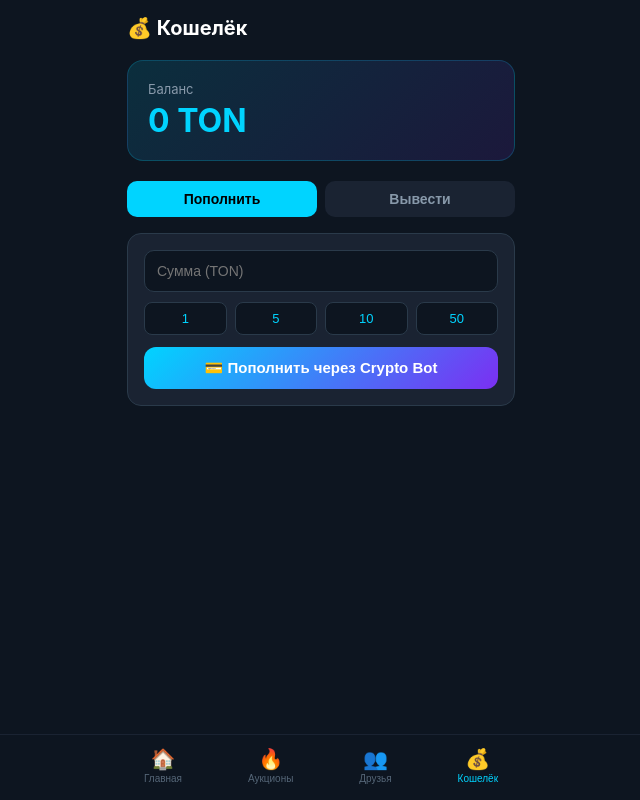
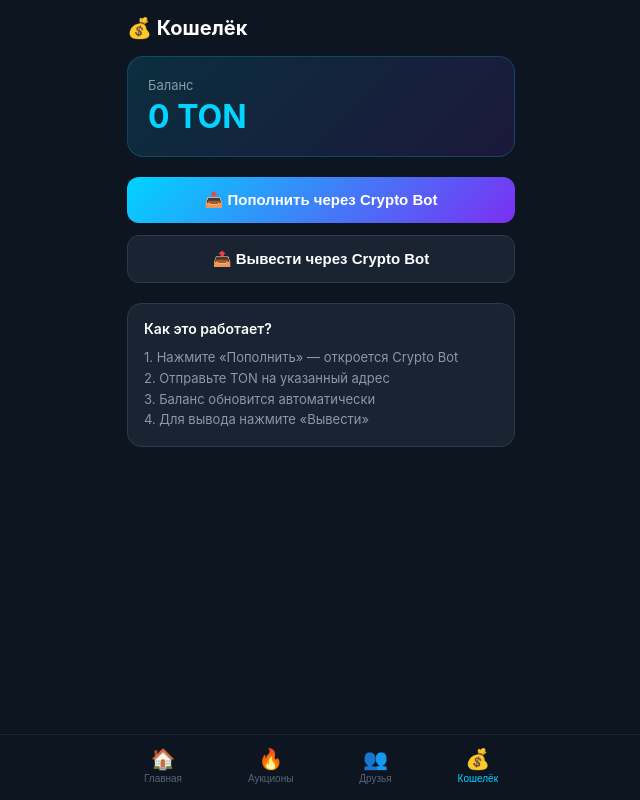
Before and after one commit to g89614544540-ship-it/tondrop, a React (Vite) app: page / in a window 1280 px wide. Both pictures are taken after a click on the button "💰 Кошелёк". Shown: the whole page, without its empty margins (319-959 px from the left). Built offline with nearby package versions, Linux system fonts and the light colour scheme.

Commit message:
wallet crypto bot

```diff
--- a/src/pages/Wallet.tsx
+++ b/src/pages/Wallet.tsx
@@ -1,4 +1,4 @@
-import React, { useState } from 'react';
+import React from 'react';
 
 interface Props {
   balance: number;
@@ -6,41 +6,40 @@
   onWithdraw: (amount: number) => void;
 }
 
-const Wallet: React.FC<Props> = ({ balance, onDeposit, onWithdraw }) => {
-  const [amount, setAmount] = useState('');
-  const [mode, setMode] = useState<'deposit' | 'withdraw'>('deposit');
+const Wallet: React.FC<Props> = ({ balance }) => {
+  const openDeposit = () => {
+    window.open('https://t.me/CryptoBot?start=pay', '_blank');
+  };
 
-  const handleAction = () => {
-    const val = parseFloat(amount);
-    if (!val || val <= 0) return;
-    if (mode === 'deposit') onDeposit(val);
-    else onWithdraw(val);
-    setAmount('');
+  const openWithdraw = () => {
+    window.open('https://t.me/CryptoBot', '_blank');
   };
 
   return (
     <div>
-      <div style={{ marginBottom: '20px' }}>
-        <h2 style={{ color: '#fff', fontSize: '20px', margin: '0 0 4px 0' }}>💰 Кошелёк</h2>
-      </div>
+      <h2 style={{ color: '#fff', fontSize: '20px', margin: '0 0 16px 0' }}>💰 Кошелёк</h2>
+
       <div style={{ background: 'linear-gradient(135deg, #00d4ff22, #7b2ff222)', borderRadius: '16px', padding: '20px', marginBottom: '20px', border: '1px solid #00d4ff33' }}>
         <div style={{ color: '#8899aa', fontSize: '13px', marginBottom: '4px' }}>Баланс</div>
         <div style={{ color: '#00d4ff', fontSize: '32px', fontWeight: 700 }}>{balance} TON</div>
       </div>
-      <div style={{ display: 'flex', gap: '8px', marginBottom: '16px' }}>
-        <button onClick={() => setMode('deposit')} style={{ flex: 1, padding: '10px', borderRadius: '10px', border: 'none', fontSize: '14px', fontWeight: 600, cursor: 'pointer', background: mode === 'deposit' ? '#00d4ff' : '#1a2332', color: mode === 'deposit' ? '#000' : '#8899aa' }}>Пополнить</button>
-        <button onClick={() => setMode('withdraw')} style={{ flex: 1, padding: '10px', borderRadius: '10px', border: 'none', fontSize: '14px', fontWeight: 600, cursor: 'pointer', background: mode === 'withdraw' ? '#00d4ff' : '#1a2332', color: mode === 'withdraw' ? '#000' : '#8899aa' }}>Вывести</button>
-      </div>
-      <div style={{ background: '#1a2332', borderRadius: '14px', padding: '16px', border: '1px solid #2a3a4a' }}>
-        <input type="number" placeholder="Сумма (TON)" value={amount} onChange={e => setAmount(e.target.value)} style={{ width: '100%', padding: '12px', background: '#0d1520', border: '1px solid #2a3a4a', borderRadius: '10px', color: '#fff', fontSize: '14px', marginBottom: '10px', boxSizing: 'border-box' }} />
-        <div style={{ display: 'flex', gap: '8px', marginBottom: '12px' }}>
-          {[1, 5, 10, 50].map(v => (
-            <button key={v} onClick={() => setAmount(String(v))} style={{ flex: 1, padding: '8px', background: '#0d1520', border: '1px solid #2a3a4a', borderRadius: '8px', color: '#00d4ff', fontSize: '13px', cursor: 'pointer' }}>{v}</button>
-          ))}
+
+      <button onClick={openDeposit} style={{ width: '100%', padding: '14px', marginBottom: '12px', background: 'linear-gradient(135deg, #00d4ff, #7b2ff2)', border: 'none', borderRadius: '12px', color: '#fff', fontSize: '15px', fontWeight: 600, cursor: 'pointer' }}>
+        📥 Пополнить через Crypto Bot
+      </button>
+
+      <button onClick={openWithdraw} style={{ width: '100%', padding: '14px', background: '#1a2332', border: '1px solid #2a3a4a', borderRadius: '12px', color: '#fff', fontSize: '15px', fontWeight: 600, cursor: 'pointer' }}>
+        📤 Вывести через Crypto Bot
+      </button>
+
+      <div style={{ marginTop: '20px', background: '#1a2332', borderRadius: '14px', padding: '16px', border: '1px solid #2a3a4a' }}>
+        <div style={{ color: '#fff', fontSize: '14px', fontWeight: 600, marginBottom: '10px' }}>Как это работает?</div>
+        <div style={{ color: '#8899aa', fontSize: '13px', lineHeight: '1.6' }}>
+          1. Нажмите «Пополнить» — откроется Crypto Bot<br />
+          2. Отправьте TON на указанный адрес<br />
+          3. Баланс обновится автоматически<br />
+          4. Для вывода нажмите «Вывести»
         </div>
-        <button onClick={handleAction} style={{ width: '100%', padding: '12px', background: 'linear-gradient(135deg, #00d4ff, #7b2ff2)', border: 'none', borderRadius: '12px', color: '#fff', fontSize: '15px', fontWeight: 600, cursor: 'pointer' }}>
-          {mode === 'deposit' ? '💳 Пополнить через Crypto Bot' : '📤 Вывести TON'}
-        </button>
       </div>
     </div>
   );
```
